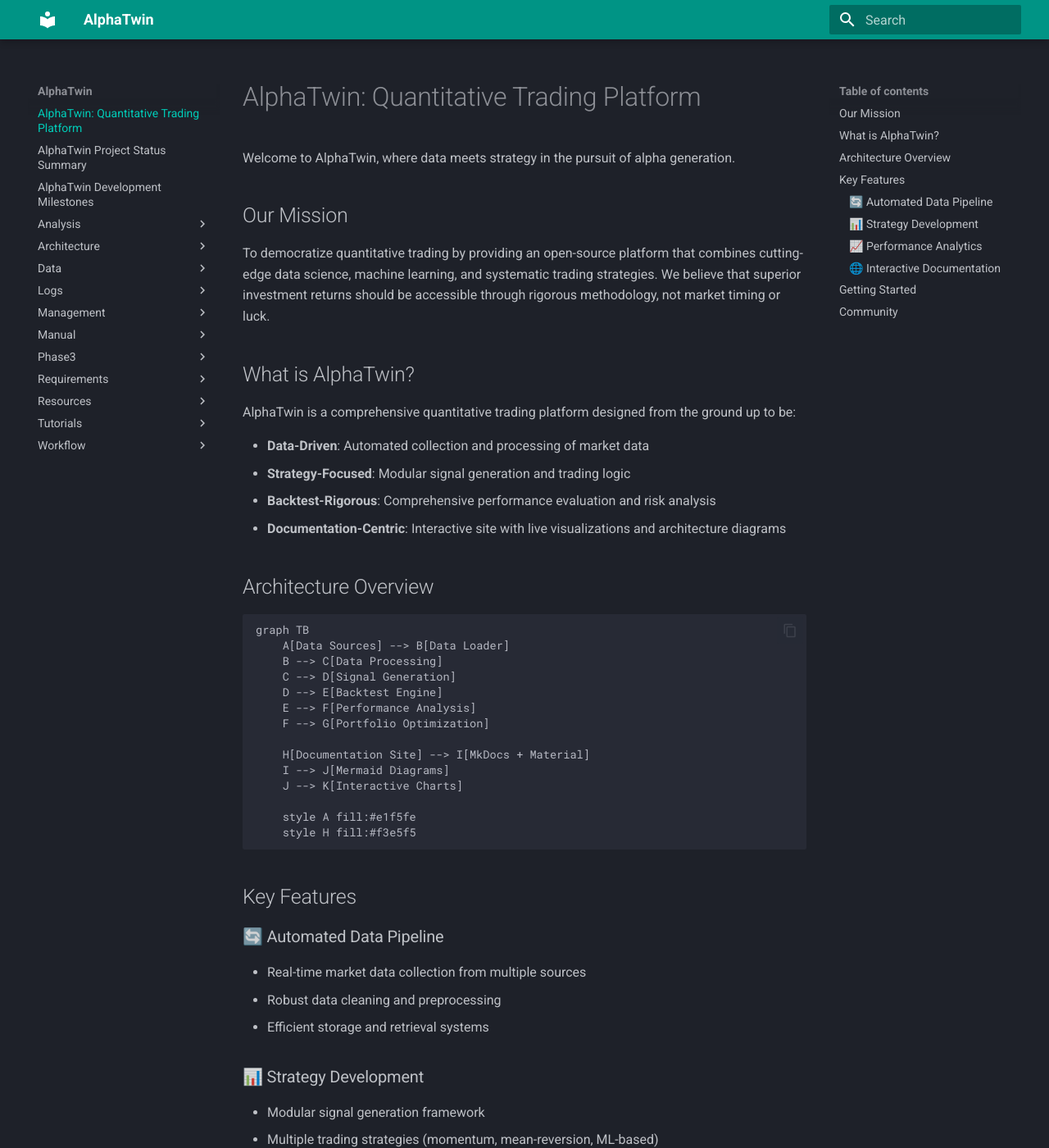
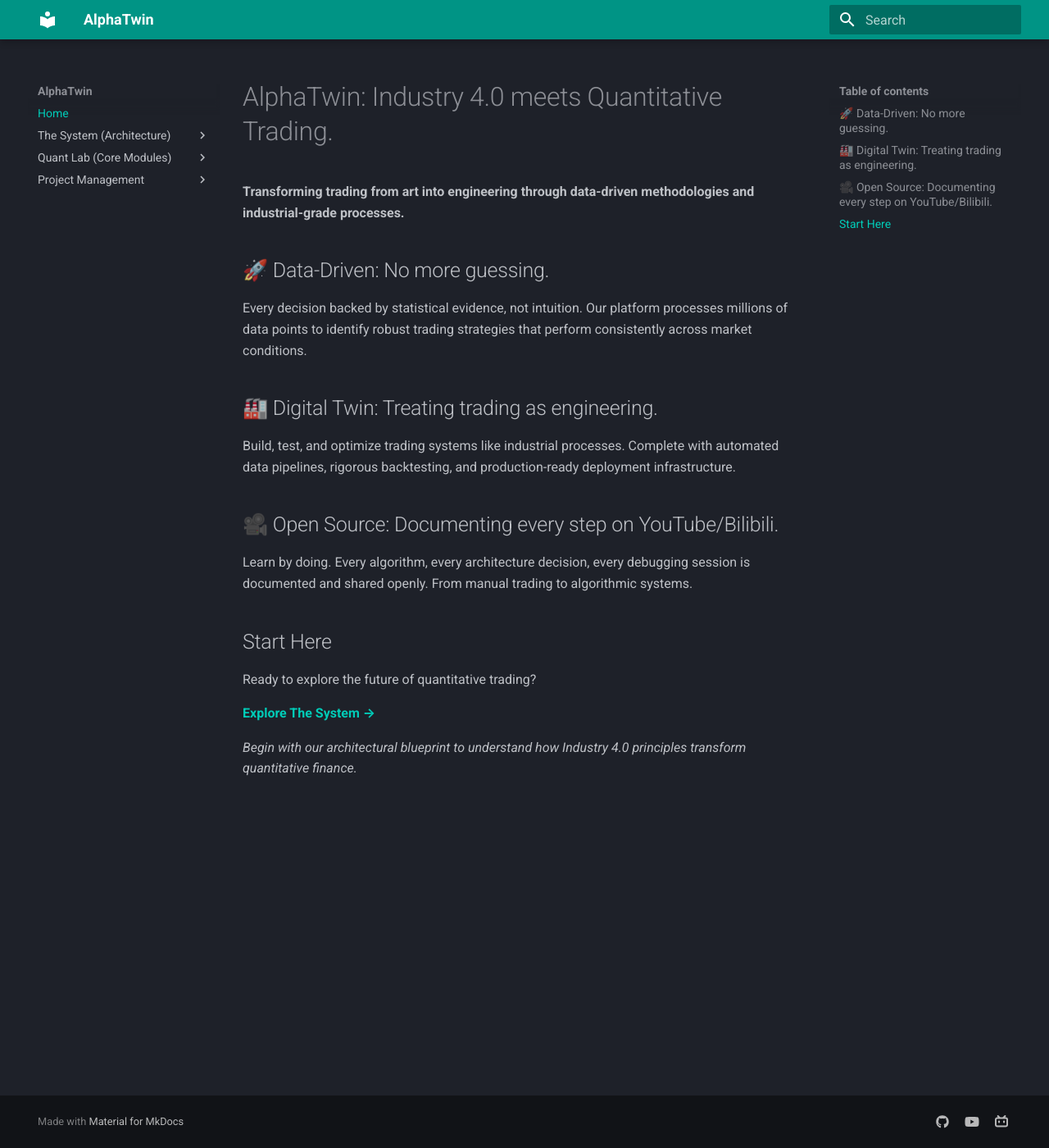
Before and after one commit to jarry88/AlphaTwin, an MkDocs documentation site: the page built from docs/index.md, in a window 1280 px wide and 1400 px high. Shown: the whole window at 82% size. Built offline with MkDocs 1.6.1 and Material for MkDocs 9.7.7, drawn with Linux system fonts in a browser that asks for light colours; some of the changed text lies outside the part shown.

Commit message:
Optimize MkDocs portal navigation and homepage landing page
## 🎨 Documentation Portal Optimization

### Navigation Structure Reorganization
- **The System (Architecture)**: Blueprint (Mermaid), Tech Stack, Infrastructure
- **Quant Lab (Core Modules)**: Data Factory + Analysis Engine sub-sections
- **Project Management**: Roadmap, Workflow, Dev Logs, Resources

### Homepage Landing Page Enhancement
- **Hero Title**: 'Industry 4.0 meets Quantitative Trading'
- **Three Core Value Props**: Data-Driven, Digital Twin, Open Source education
- **Clear CTA**: 'Start Here' button guiding to system architecture
- **Professional Messaging**: Positioning as engineering approach to trading

### User Experience Improvements
- **Logical Content Hierarchy**: Architecture → Core Modules → Project Management
- **Progressive Disclosure**: Start with system overview, drill down to details
- **Clear Value Proposition**: Industry 4.0 principles applied to quantitative finance
- **Educational Focus**: Emphasis on learning journey and open documentation

This creates a professional documentation portal that guides visitors from landing page through system understanding to implementation details.

````diff
--- a/docs/index.md
+++ b/docs/index.md
@@ -1,74 +1,20 @@
-# AlphaTwin: Quantitative Trading Platform
+# AlphaTwin: Industry 4.0 meets Quantitative Trading.
 
-Welcome to AlphaTwin, where data meets strategy in the pursuit of alpha generation.
+**Transforming trading from art into engineering through data-driven methodologies and industrial-grade processes.**
 
-## Our Mission
+## 🚀 Data-Driven: No more guessing.
+Every decision backed by statistical evidence, not intuition. Our platform processes millions of data points to identify robust trading strategies that perform consistently across market conditions.
 
-To democratize quantitative trading by providing an open-source platform that combines cutting-edge data science, machine learning, and systematic trading strategies. We believe that superior investment returns should be accessible through rigorous methodology, not market timing or luck.
+## 🏭 Digital Twin: Treating trading as engineering.
+Build, test, and optimize trading systems like industrial processes. Complete with automated data pipelines, rigorous backtesting, and production-ready deployment infrastructure.
 
-## What is AlphaTwin?
+## 🎥 Open Source: Documenting every step on YouTube/Bilibili.
+Learn by doing. Every algorithm, every architecture decision, every debugging session is documented and shared openly. From manual trading to algorithmic systems.
 
-AlphaTwin is a comprehensive quantitative trading platform designed from the ground up to be:
+## Start Here
 
-- **Data-Driven**: Automated collection and processing of market data
-- **Strategy-Focused**: Modular signal generation and trading logic
-- **Backtest-Rigorous**: Comprehensive performance evaluation and risk analysis
-- **Documentation-Centric**: Interactive site with live visualizations and architecture diagrams
+Ready to explore the future of quantitative trading?
 
-## Architecture Overview
+**[Explore The System →](architecture/system_map.md)**
 
-```mermaid
-graph TB
-    A[Data Sources] --> B[Data Loader]
-    B --> C[Data Processing]
-    C --> D[Signal Generation]
-    D --> E[Backtest Engine]
-    E --> F[Performance Analysis]
-    F --> G[Portfolio Optimization]
-
-    H[Documentation Site] --> I[MkDocs + Material]
-    I --> J[Mermaid Diagrams]
-    J --> K[Interactive Charts]
-
-    style A fill:#e1f5fe
-    style H fill:#f3e5f5
-```
-
-## Key Features
-
-### 🔄 Automated Data Pipeline
-- Real-time market data collection from multiple sources
-- Robust data cleaning and preprocessing
-- Efficient storage and retrieval systems
-
-### 📊 Strategy Development
-- Modular signal generation framework
-- Multiple trading strategies (momentum, mean-reversion, ML-based)
-- Easy strategy backtesting and comparison
-
-### 📈 Performance Analytics
-- Comprehensive backtesting engine
-- Risk metrics and drawdown analysis
-- Interactive performance visualization
-
-### 🌐 Interactive Documentation
-- Live-updating documentation site
-- Architecture diagrams with Mermaid.js
-- Embedded interactive charts and plots
-
-## Getting Started
-
-Ready to explore the world of quantitative trading?
-
-[� Operations Manual](manual/runbook.md) | [🏗️ System Architecture](architecture/system_design.md) | [🎯 MVP Requirements](requirements/mvp_goals.md)
-
-## Community
-
-Join our community of quantitative traders and developers:
-
-- [GitHub Repository](https://github.com/jarry88/AlphaTwin)
-- [Discussion Forum](https://github.com/jarry88/AlphaTwin/discussions)
-
----
-
-*AlphaTwin is an open-source project. We welcome contributions from developers, researchers, and quantitative traders worldwide.*
+*Begin with our architectural blueprint to understand how Industry 4.0 principles transform quantitative finance.*
--- a/mkdocs.yml
+++ b/mkdocs.yml
@@ -20,3 +20,22 @@
       link: https://youtube.com/@zhipengGu  # 以后填你的频道
     - icon: fontawesome/brands/bilibili
       link: https://space.bilibili.com/243759710 # B站
+
+nav:
+  - Home: index.md
+  - The System (Architecture):  # 把架构、技术栈、可视化图合并
+      - Blueprint: architecture/system_map.md  # 最帅的 Mermaid 图放在第一位
+      - Tech Stack: architecture/tech_stack.md
+      - Infrastructure: manual/runbook.md      # 怎么运行这个项目
+  - Quant Lab (Core Modules):   # 核心业务逻辑（Phase 2-4 的成果）
+      - Data Factory:
+          - Schema & Cleaning: data/data_schema.md  # 数据架构
+          - Data Loader: requirements/phase2_data_factory.md # 数据工厂实现
+      - Analysis Engine:
+          - Metrics Definition: analysis/metrics_definition.md # 你的金融数学公式
+          - Parameter Scanner: requirements/mvp_goals.md   # 参数扫描逻辑
+  - Project Management:         # 你的个人工作流（给硬核粉丝看）
+      - Roadmap: project_milestones.md
+      - Workflow: management/workflow.md
+      - Dev Logs: logs/week1_setup.md
+      - Resources: resources/inspiration.md
````
